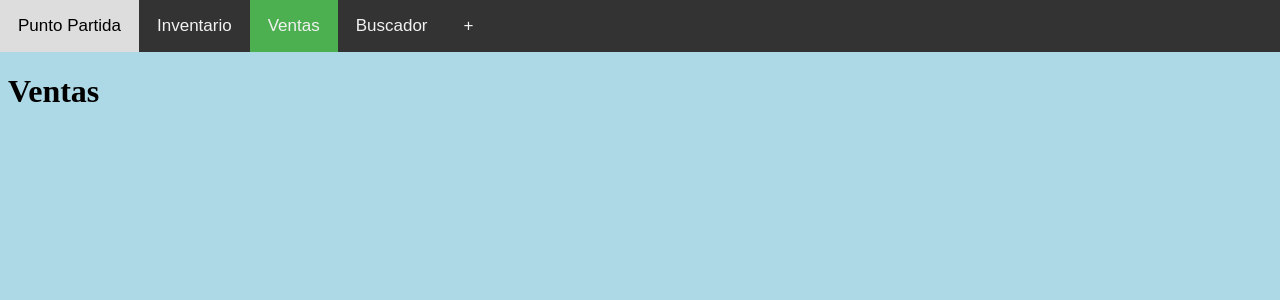
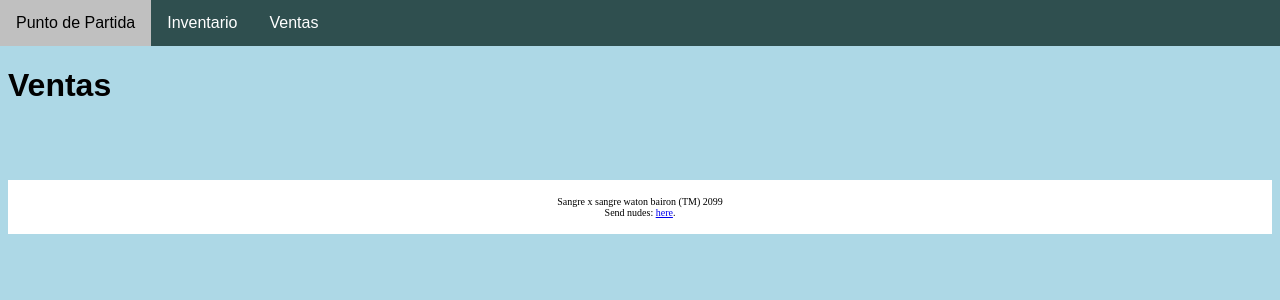
Before and after one commit to Ballena0/SIA-Botilleria, a Django app: page /ventas/ in a window 1280 px wide. Shown: the top 300 px of the page. Run offline with Django 3.2, Linux system fonts and the light colour scheme; data that the repository does not hold is empty.

Commit message:
arreglando vistas

```diff
--- a/Botilleria_sia/Botilleria_sia/settings.py
+++ b/Botilleria_sia/Botilleria_sia/settings.py
@@ -107,7 +107,7 @@ AUTH_PASSWORD_VALIDATORS = [
 # Internationalization
 # https://docs.djangoproject.com/en/2.1/topics/i18n/
 
-LANGUAGE_CODE = 'en-us'
+LANGUAGE_CODE = 'es-cl'
 
 TIME_ZONE = 'Chile/Continental'
 
--- a/Botilleria_sia/ventas/static/ventas/style.css
+++ b/Botilleria_sia/ventas/static/ventas/style.css
@@ -1,41 +1,57 @@
- /* Add a black background color to the top navigation */
-.topnav {
-  background-color: #333;
+ul {
+  list-style-type: none;
+  margin: 0;
+  padding: 0;
   overflow: hidden;
+  background-color: DarkSlateGray;
   margin-top: -8px;
   margin-right: -8px;
   margin-left: -8px;
-}
-
-/* Style the links inside the navigation bar */
-.topnav a {
-  float: left;
-  display: block;
-  color: #f2f2f2;
-  text-align: center;
-  padding: 16px 18px;
-  text-decoration: none;
-  font-size: 17px;
   font-family: Arial;
 }
 
-/* Change the color of links on hover */
-.topnav a:hover {
-  background-color: #ddd;
-  color: black;
-  font-family: Arial;
+li {
+  float: left;
 }
 
-/* Add an active class to highlight the current page */
-.active {
-  background-color: #4CAF50;
-  color: white;
-  font-family: Arial;
+li a, .dropbtn {
+  display: inline-block;
+  color: White;
+  text-align: center;
+  padding: 14px 16px;
+  text-decoration: none;
 }
 
-/* Hide the link that should open and close the topnav on small screens */
-.topnav .icon {
+li a:hover, .dropdown:hover .dropbtn {
+  background-color: Silver;
+  color: Black;
+}
+
+li.dropdown {
+  display: inline-block;
+}
+
+.dropdown-content {
   display: none;
+  position: absolute;
+  background-color: #f9f9f9;
+  min-width: 160px;
+  box-shadow: 0px 8px 16px 0px rgba(0,0,0,0.2);
+  z-index: 1;
+}
+
+.dropdown-content a {
+  color: black;
+  padding: 12px 16px;
+  text-decoration: none;
+  display: block;
+  text-align: left;
+}
+
+.dropdown-content a:hover {background-color: #f1f1f1}
+
+.dropdown:hover .dropdown-content {
+  display: block;
 }
 
 body {
@@ -45,9 +61,35 @@ body {
 h1 {
   color: Black;
   text-align: left;
+  font-family: Arial;
+}
+
+h2 {
+  color: Black;
+  text-align: left;
+  font-family: Arial;
+}
+
+h3 {
+  color: Black;
+  text-align: left;
+  font-family: Arial;
 }
 
 p {
   font-family: verdana;
-  font-size: 20px;
+  font-size: 15px;
 }
+
+footer {
+  display: block;
+  position: sticky;
+  font-family: Ubuntu;
+  font-size: 10px;
+  right: -8px;
+  bottom: -8px;
+  left: -8px;
+  padding: 1rem;
+  background-color: White;
+  text-align: center;
+}
--- a/Botilleria_sia/ventas/templates/ventas/base.html
+++ b/Botilleria_sia/ventas/templates/ventas/base.html
@@ -10,13 +10,18 @@
 <meta name="robots" content="NONE,NOARCHIVE">
 </head>
 <body>
-    <div class="topnav">
-        <a href="/">Punto Partida</a>
-        <a href="/inventario">Inventario</a>
-        <a class="active" href="/ventas">Ventas</a>
-        <a href="#">Buscador</a>
-        <a href="{% url 'venta_new' %}" class="top-menu">+</a>
-    </div>
+    <ul>
+        <li><a href="/">Punto de Partida</a></li>
+        <li><a href="/inventario">Inventario</a></li>
+        <li class="dropdown">
+            <a href="/ventas" class="dropbtn">Ventas</a>
+            <div class="dropdown-content">
+                <a href="/ventas/venta/new">Añadir venta</a>
+                <a href="/ventas/year/">Ventas por año</a>
+                <a href="/ventas/month">Ventas por mes</a>
+            </div>
+        </li>
+    </ul>
     <div class="content container">
         <div class="row">
             <div class="col-md-8">
@@ -25,6 +30,13 @@
             </div>
         </div>
     </div>
+<br/><br/><br/>
 </body>
 
+<footer>
+  Sangre x sangre waton bairon (TM) 2099<br />
+  Send nudes: <a href="mailto:mariam.maldonado.marin@gmail.com">
+  here</a>.
+</footer>
+
 </html>
--- a/Botilleria_sia/ventas/templates/ventas/detalle_delete.html
+++ b/Botilleria_sia/ventas/templates/ventas/detalle_delete.html
@@ -8,7 +8,7 @@
         Presione 'aceptar' para eliminar el producto de la lista de venta<br/>
         {{ form.as_p }}
         <button type="submit" class="save btn btn-default">Aceptar</button>
-        <button type="button"> Regresar</button>
+        <button type="button">Regresar</button>
 </form>
     </form>
 {% endblock %}
--- a/Botilleria_sia/ventas/templates/ventas/index.html
+++ b/Botilleria_sia/ventas/templates/ventas/index.html
@@ -3,7 +3,7 @@
 <h1><a>Ventas</a></h1>
         {% for venta in ventas %}
             <div class="venta">
-                <h3><a href="{% url 'venta_detail' pk=venta.pk %}">N°{{ venta.VENTA_ID }} {{venta.FECHA}}</a></h3>
+                <h3><a href="{% url 'venta_detail' pk=venta.pk %}">N°{{ venta.VENTA_ID }} | {{ venta.FECHA }}</a></h3>
                 <p>Total a pagar: ${{ venta.TOTAL_A_PAGAR }}</p>
             </div>
         {% endfor %}
--- a/Botilleria_sia/ventas/templates/ventas/venta_delete.html
+++ b/Botilleria_sia/ventas/templates/ventas/venta_delete.html
@@ -8,7 +8,7 @@
         Presione 'aceptar' para eliminar la venta <br/>
         {{ form.as_p }}
         <button type="submit" class="save btn btn-default">Aceptar</button>
-        <button type="button"> Regresar</button>
+        <button type="button">Regresar</button>
 </form>
     </form>
 {% endblock %}
--- a/Botilleria_sia/ventas/urls.py
+++ b/Botilleria_sia/ventas/urls.py
@@ -5,11 +5,13 @@ from . import views
 urlpatterns = [
     path('', views.index, name='index'),
     path('ventas/', views.ventas, name='ventas'),
+    path('year/', views.ventas_year, name='ventas_year'),
+    path('year/<int:year>', views.venta_year, name='venta_year'),
     path('venta/<int:pk>/', views.venta_detail, name='venta_detail'),
     path('venta/new', views.venta_new, name='venta_new'),
     path('detalle/new/<int:pk>', views.detalle_new, name='detalle_new'),
     path('detalle/<int:pk>/edit/', views.detalle_edit, name='detalle_edit'),
     path('venta/<int:pk>/edit/', views.venta_edit, name='venta_edit'),
     path('detalle/<int:pk>/delete/', views.detalle_delete, name='detalle_delete'),
-    path('venta/<int:pk>/delete/', views.venta_delete, name='venta_delete')
+    path('venta/<int:pk>/delete/', views.venta_delete, name='venta_delete'),
 ]
--- a/Botilleria_sia/ventas/views.py
+++ b/Botilleria_sia/ventas/views.py
@@ -8,9 +8,24 @@ def index(request):
     ventas = VENTA.objects.filter(FECHA__lte=datetime.now()).order_by('FECHA')
     return render(request, 'ventas/index.html', {'ventas': ventas})
 
+# Todas las ventas
 def ventas(request):
     ventas = VENTA.objects.filter(FECHA__lte=datetime.now()).order_by('FECHA')
-    return render(request, 'ventas.html', {'ventas': ventas})
+    return render(request, 'ventas/index.html', {'ventas': ventas})
+
+# Lista de años
+def ventas_year(request):
+    ventas = VENTA.objects.filter(FECHA__lte=datetime.now()).order_by('FECHA')
+    years = []
+    for venta in ventas:
+        if venta.FECHA.year not in years:
+            years.append(venta.FECHA.year)
+    return render(request, 'ventas/ventas_year.html', locals())
+
+# Ventas por años
+def venta_year(request, year):
+    ventas = VENTA.objects.filter(FECHA__year=year).order_by('FECHA')
+    return render(request, 'ventas/venta_year.html', {'ventas': ventas})
 
 def detalles(request):
     detalle = DETALLE.objects.get(pk=DETALLE_ID)
```
Also changed, not shown: Botilleria_sia/ventas/templates/ventas/venta_year.html (added, +10 -0 lines), Botilleria_sia/ventas/templates/ventas/ventas_year.html (added, +9 -0 lines).
